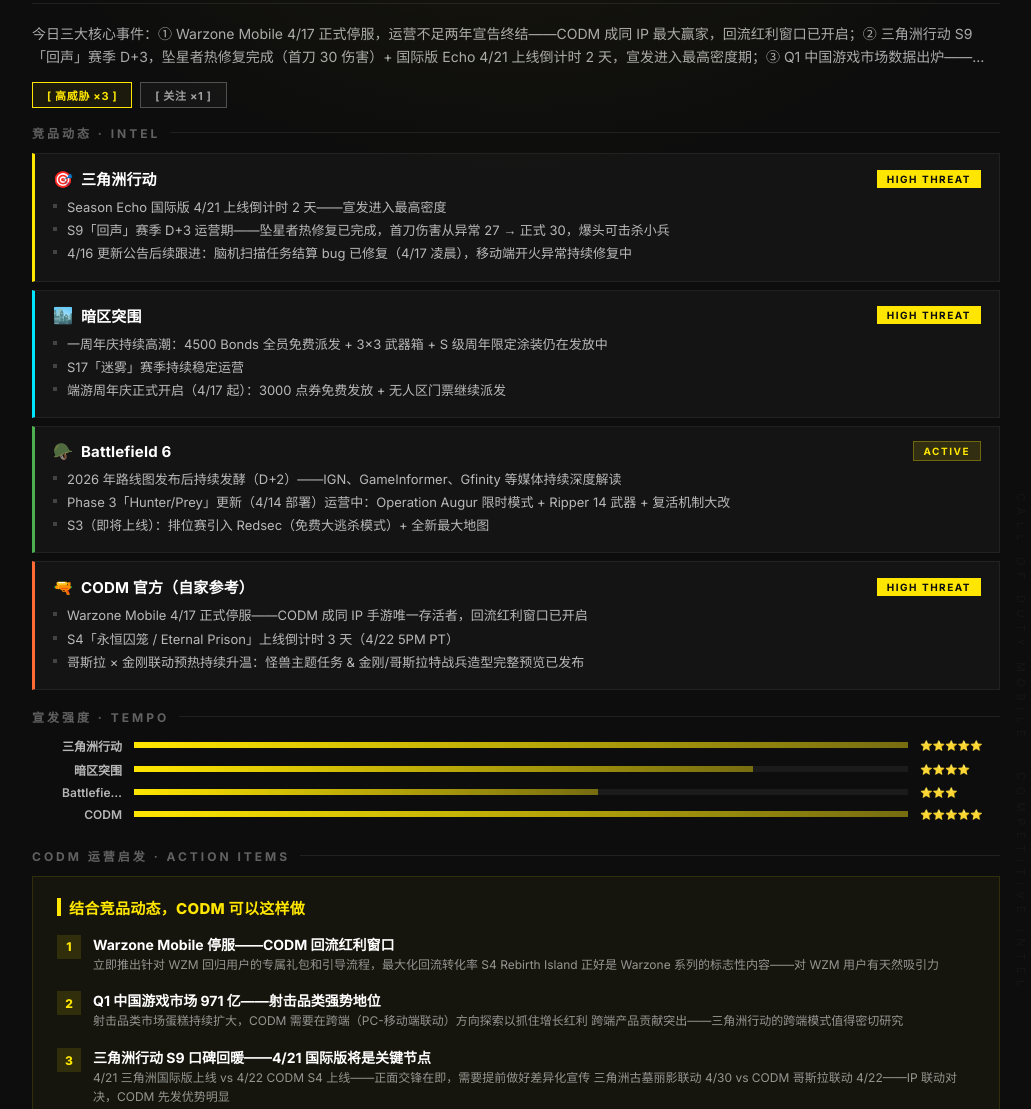
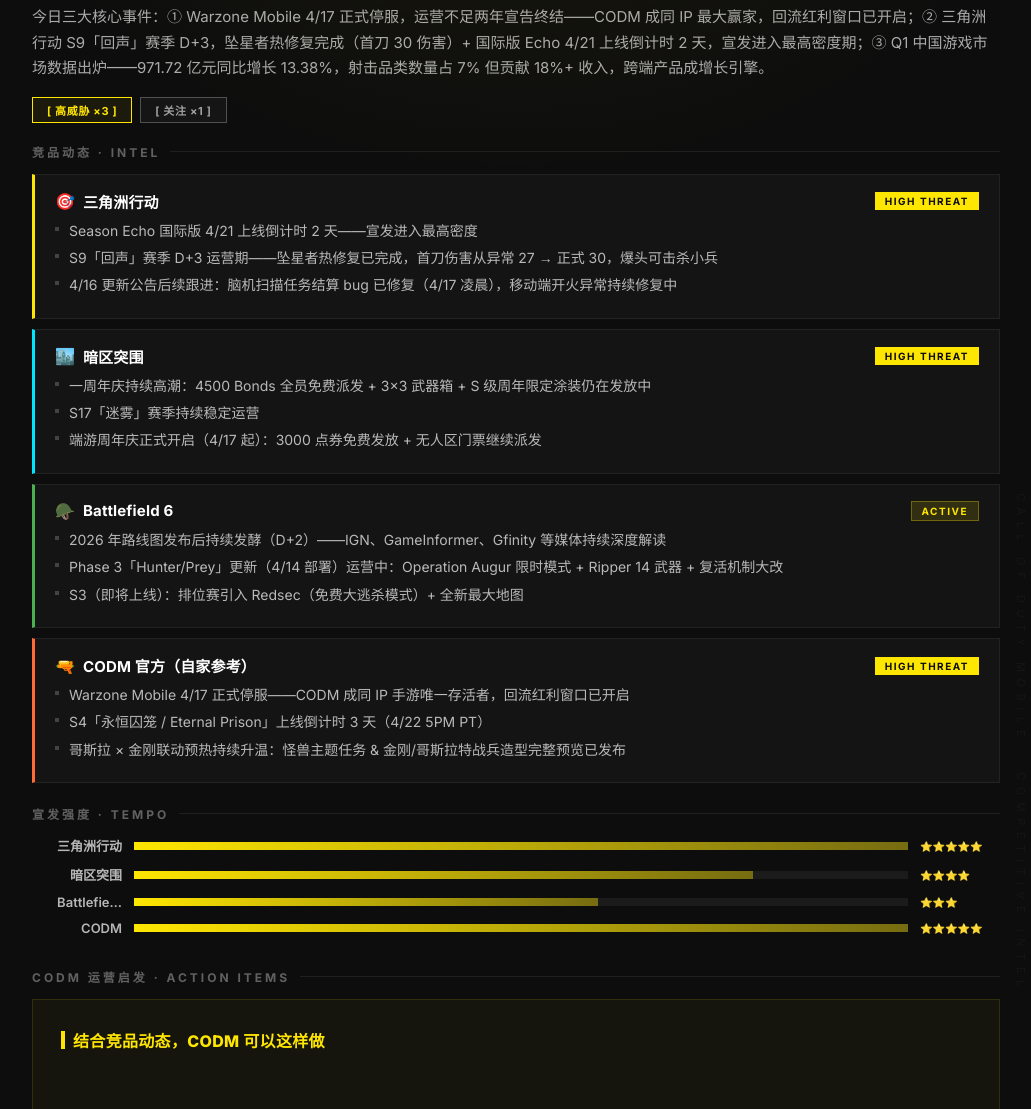
Before and after one commit to wangqi422/my-llm-wiki, a plain HTML site: page docs/competitive-daily/competitive-daily-card-20260419.html in a window 1280 px wide. Shown: the part 217-1326 px from the top of the page, without its empty margins (24-1055 px from the left). Drawn offline with Linux system fonts and the light colour scheme.

Commit message:
daily: CODM Competitive 20260419

```diff
--- a/docs/competitive-daily/competitive-daily-card-20260419.html
+++ b/docs/competitive-daily/competitive-daily-card-20260419.html
@@ -53,8 +53,8 @@
 
   /* ── Cover 区 ── */
   .cover {
-    height: 220px;
-    padding: 40px 56px 0;
+    height: 200px;
+    padding: 36px 56px 0;
     flex-shrink: 0;
     position: relative;
     z-index: 1;
@@ -134,16 +134,16 @@
 
   /* ── 概览区 ── */
   .overview {
-    padding: 18px 56px 14px;
+    padding: 20px 56px 16px;
     flex-shrink: 0;
   }
 
   .overview-text {
-    font-size: 14px;
+    font-size: 15px;
     color: rgba(255,255,255,0.65);
-    line-height: 1.65;
+    line-height: 1.7;
     display: -webkit-box;
-    -webkit-line-clamp: 2;
+    -webkit-line-clamp: 4;
     -webkit-box-orient: vertical;
     overflow: hidden;
   }
@@ -155,7 +155,7 @@
     display: flex;
     gap: 8px;
     padding: 0 56px;
-    margin-bottom: 16px;
+    margin-bottom: 20px;
     flex-shrink: 0;
   }
 
@@ -194,7 +194,7 @@
     color: rgba(255,255,255,0.35);
     letter-spacing: 0.25em;
     text-transform: uppercase;
-    margin-bottom: 12px;
+    margin-bottom: 14px;
     display: flex;
     align-items: center;
     gap: 10px;
@@ -212,8 +212,8 @@
   .comp-cards {
     display: flex;
     flex-direction: column;
-    gap: 8px;
-    margin-bottom: 18px;
+    gap: 10px;
+    margin-bottom: 22px;
     flex-shrink: 0;
   }
 
@@ -221,7 +221,7 @@
     background: #141414;
     border: 0.5px solid rgba(255,255,255,0.06);
     border-left: 3px solid #888;
-    padding: 14px 18px;
+    padding: 16px 20px;
   }
 
   .comp-header {
@@ -267,12 +267,12 @@
   }
 
   .comp-highlight {
-    font-size: 13px;
+    font-size: 14px;
     color: rgba(255,255,255,0.7);
-    line-height: 1.55;
+    line-height: 1.6;
     padding-left: 14px;
     position: relative;
-    margin-bottom: 3px;
+    margin-bottom: 5px;
   }
 
   .comp-highlight::before {
@@ -287,7 +287,7 @@
 
   /* ── 宣发节奏对比 ── */
   .tempo-section {
-    margin-bottom: 18px;
+    margin-bottom: 22px;
     flex-shrink: 0;
   }
 
@@ -295,12 +295,12 @@
     display: flex;
     align-items: center;
     gap: 12px;
-    margin-bottom: 7px;
+    margin-bottom: 10px;
   }
 
   .tempo-name {
     width: 90px;
-    font-size: 12px;
+    font-size: 13px;
     font-weight: 600;
     color: rgba(255,255,255,0.7);
     flex-shrink: 0;
@@ -309,7 +309,7 @@
 
   .tempo-bar-bg {
     flex: 1;
-    height: 6px;
+    height: 8px;
     background: rgba(255,255,255,0.06);
     position: relative;
   }
@@ -332,20 +332,21 @@
     display: flex;
     flex-direction: column;
     overflow: hidden;
+    min-height: 0;
   }
 
   .insights-box {
     background: rgba(255,230,0,0.03);
     border: 1px solid rgba(255,230,0,0.12);
-    padding: 20px 24px;
+    padding: 28px 28px;
     flex: 1;
     display: flex;
     flex-direction: column;
-    gap: 16px;
+    justify-content: space-between;
   }
 
   .insights-header {
-    font-size: 15px;
+    font-size: 16px;
     font-weight: 800;
     color: #FFE600;
     letter-spacing: 0.02em;
@@ -364,16 +365,16 @@
 
   .insight-item {
     display: flex;
-    gap: 12px;
+    gap: 14px;
     align-items: flex-start;
   }
 
   .insight-num {
-    width: 24px;
-    height: 24px;
+    width: 28px;
+    height: 28px;
     background: rgba(255,230,0,0.12);
     color: #FFE600;
-    font-size: 12px;
+    font-size: 13px;
     font-weight: 800;
     display: flex;
     align-items: center;
@@ -385,28 +386,27 @@
   .insight-body { flex: 1; }
 
   .insight-title {
-    font-size: 14px;
+    font-size: 15px;
     font-weight: 700;
     color: #FFFFFF;
-    margin-bottom: 2px;
+    margin-bottom: 4px;
   }
 
   .insight-text {
-    font-size: 12px;
+    font-size: 13px;
     color: rgba(255,255,255,0.55);
-    line-height: 1.55;
+    line-height: 1.65;
   }
 
   /* ── Footer ── */
   .footer {
-    height: 80px;
+    height: 72px;
     padding: 0 56px;
     display: flex;
     align-items: center;
     justify-content: space-between;
     border-top: 1px solid rgba(255,255,255,0.08);
     flex-shrink: 0;
-    margin-top: auto;
   }
 
   .footer-left {
@@ -482,7 +482,7 @@
 
   <!-- 概览 -->
   <div class="overview">
-    <div class="overview-text">今日三大核心事件：① Warzone Mobile 4/17 正式停服，运营不足两年宣告终结——CODM 成同 IP 最大赢家，回流红利窗口已开启；② 三角洲行动 S9「回声」赛季 D+3，坠星者热修复完成（首刀 30 伤害）+ 国际版 Echo 4/21 上线倒计时 2 天，宣发进入最高密度期；③ Q1 中国游戏市场数据出炉——971.72 亿元同比增长 13.38%，射击品类数量占 7% 但贡</div>
+    <div class="overview-text">今日三大核心事件：① Warzone Mobile 4/17 正式停服，运营不足两年宣告终结——CODM 成同 IP 最大赢家，回流红利窗口已开启；② 三角洲行动 S9「回声」赛季 D+3，坠星者热修复完成（首刀 30 伤害）+ 国际版 Echo 4/21 上线倒计时 2 天，宣发进入最高密度期；③ Q1 中国游戏市场数据出炉——971.72 亿元同比增长 13.38%，射击品类数量占 7% 但贡献 18%+ 收入，跨端产品成增长引擎。</div>
   </div>
 
   <!-- 威胁条 -->
```
Also changed, not shown: docs/competitive-daily/competitive-daily-card-20260419.png.
